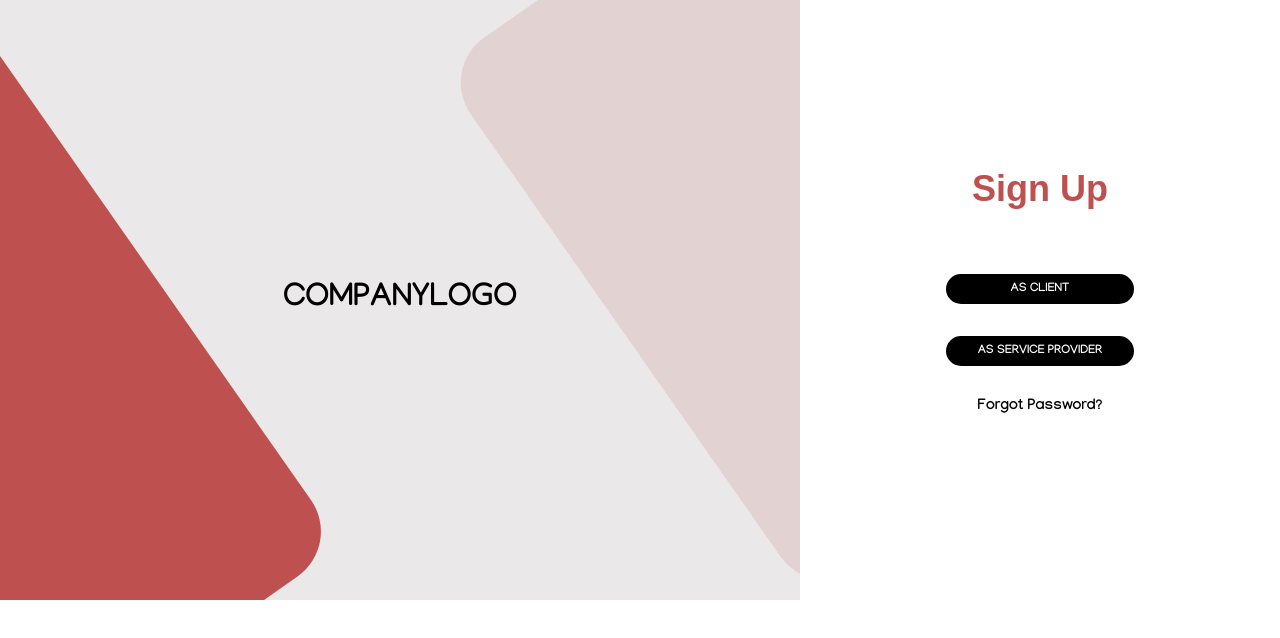
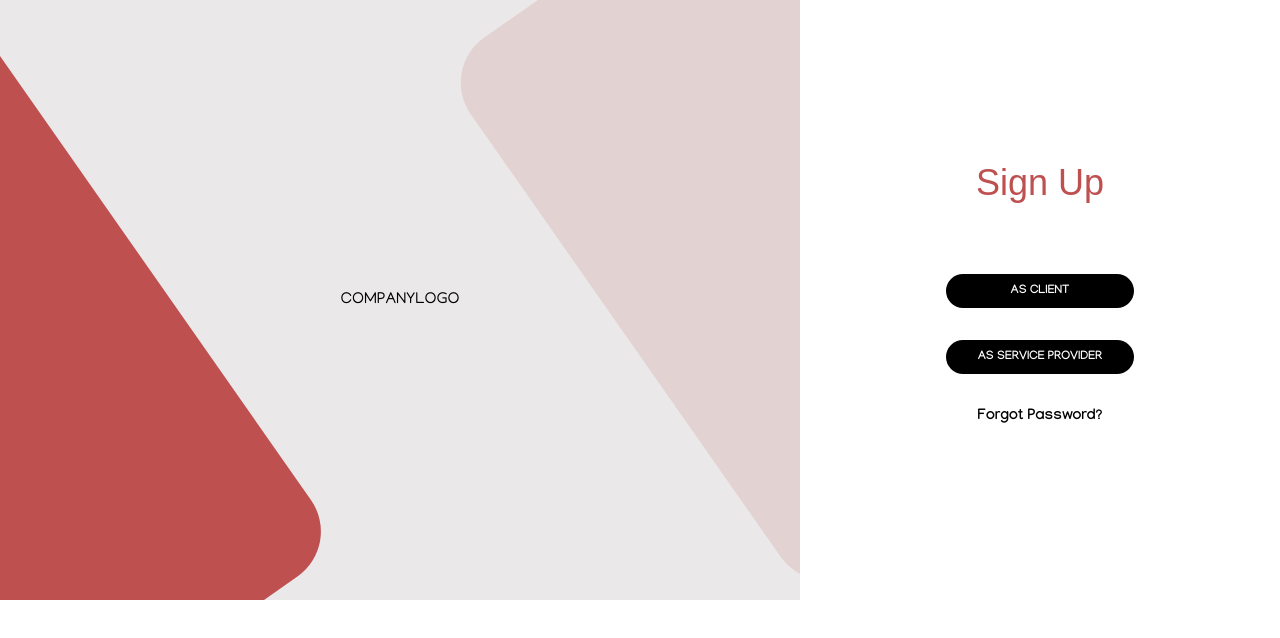
Before and after one commit to hillarioh/beautify-web, a React (Create React App) app: page /signup in a window 1280 px wide. Shown: the top 638 px of the page. Built offline with nearby package versions, Linux system fonts and the light colour scheme.

Commit message:
add tailwind configs

```diff
--- /dev/null
+++ b/craco.config.js
@@ -0,0 +1,7 @@
+module.exports = {
+  style: {
+    postcss: {
+      plugins: [require("tailwindcss"), require("autoprefixer")],
+    },
+  },
+};
--- a/package.json
+++ b/package.json
@@ -24,9 +24,9 @@
     "web-vitals": "^1.0.1"
   },
   "scripts": {
-    "start": "react-scripts start",
-    "build": "react-scripts build",
-    "test": "react-scripts test",
+    "start": "craco start",
+    "build": "craco build",
+    "test": "craco test",
     "eject": "react-scripts eject"
   },
   "eslintConfig": {
--- /dev/null
+++ b/tailwind.config.js
@@ -0,0 +1,11 @@
+module.exports = {
+  purge: ["./src/**/*.{js,jsx,ts,tsx}", "./public/index.html"],
+  darkMode: false, // or 'media' or 'class'
+  theme: {
+    extend: {},
+  },
+  variants: {
+    extend: {},
+  },
+  plugins: [],
+};
```
Also changed, not shown: src/index.css (+7 -3 lines).
